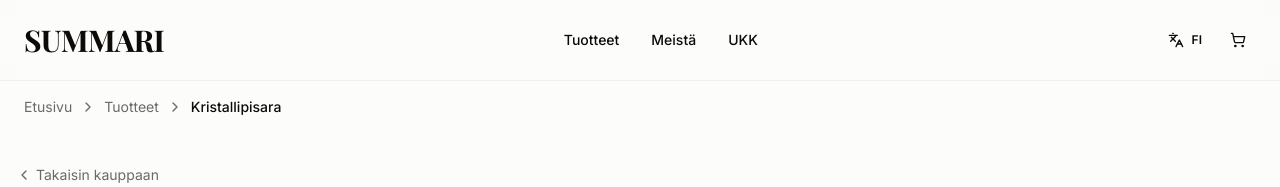
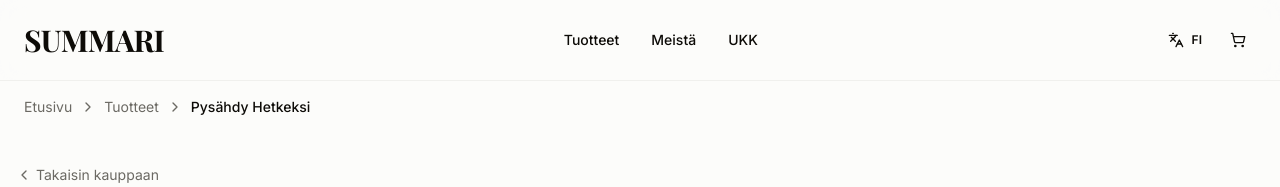
Before and after one commit to joonaskoskinen/summariprints, a Next.js app: page /product/1 in a window 1280 px wide. Shown: the top 187 px of the page. Built offline with nearby package versions, Linux system fonts and the light colour scheme; a web font is replaced by a local one.

Commit message:
Update page.tsx

```diff
--- a/app/product/[id]/page.tsx
+++ b/app/product/[id]/page.tsx
@@ -13,6 +13,25 @@ export function generateStaticParams() {
   }))
 }
 
+const getProductName = (productId: number): string => {
+  const productNames: Record<number, string> = {
+    1: "Pysähdy Hetkeksi",
+    2: "Punainen Piste",
+    3: "Honey Power 1968",
+    4: "Niseko Mountain Resort",
+    5: "Yoshino Kirsikankukat",
+    6: "Kaksoisaurinko",
+    7: "Kukkien Tuoksu",
+    8: "Mind Maze",
+    9: "Filosofinen Kissa",
+    10: "Surrealistinen Kollaasi",
+    11: "Tangerine",
+    12: "Kintsugi",
+    13: "Muotojen Maailma",
+  }
+  return productNames[productId] || `Product ${productId}`
+}
+
 export async function generateMetadata({ params }: { params: { id: string } }) {
   const productId = Number.parseInt(params.id)
   const product = products.find((p) => p.id === productId)
@@ -22,14 +41,7 @@ export async function generateMetadata({ params }: { params: { id: string } }) {
     return {}
   }
 
-  // Get product name from translations (using Finnish as default)
-  const productNames: Record<number, string> = {
-    1: "Kristallipisara",
-    2: "Sydämen Romanssi",
-    3: "Kerrostettu Eleganssi",
-  }
-
-  const productName = productNames[productId] || product.name
+  const productName = getProductName(productId)
 
   return generateSEO({
     title: productName,
@@ -50,13 +62,7 @@ export default function ProductPage({ params }: { params: { id: string } }) {
     notFound()
   }
 
-  const productNames: Record<number, string> = {
-    1: "Kristallipisara",
-    2: "Sydämen Romanssi",
-    3: "Kerrostettu Eleganssi",
-  }
-
-  const productName = productNames[productId] || product.name
+  const productName = getProductName(productId)
 
   const schema = generateProductSchema({
     name: productName,
```
